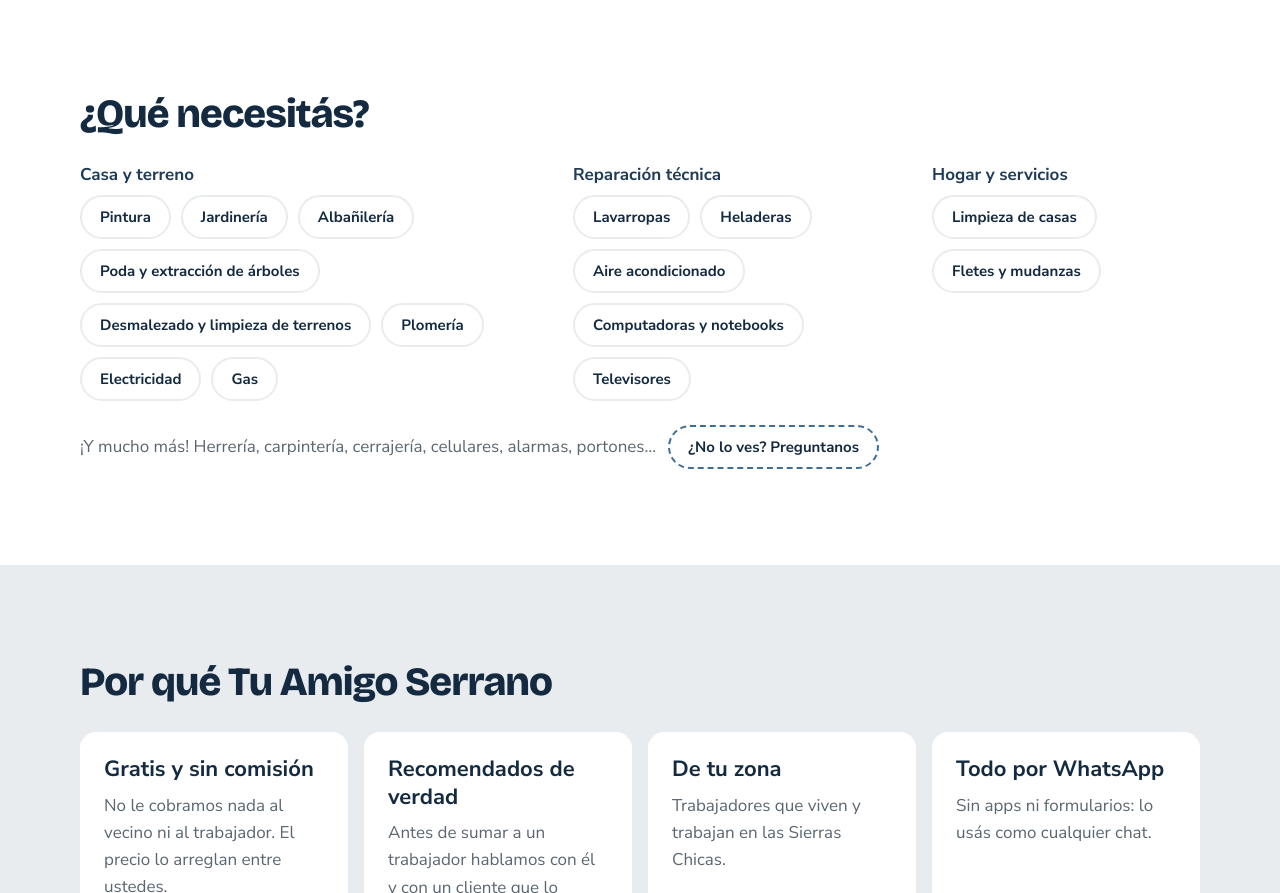
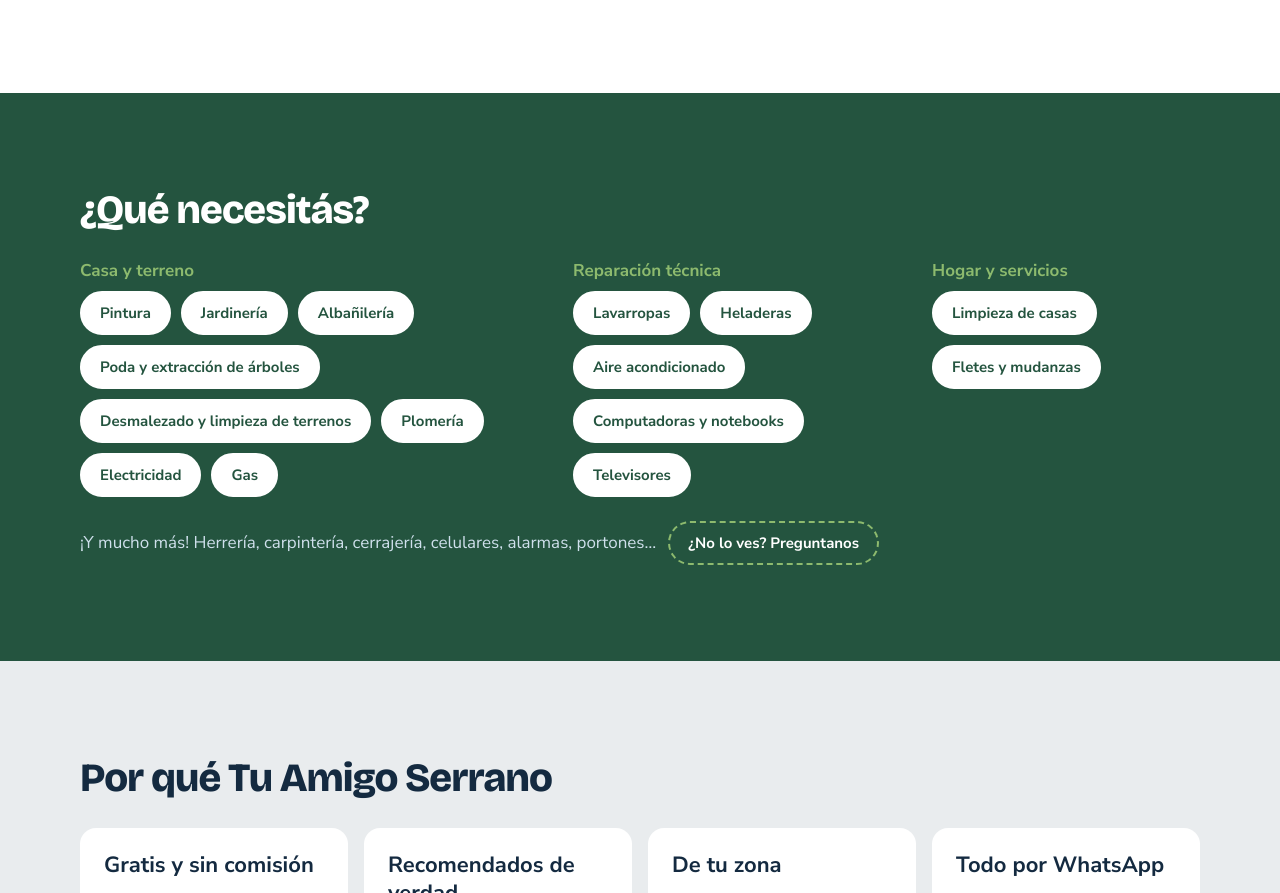
Before and after one commit to Juanigna11/TuAmigoSerrano-, a plain HTML site: page index.html in a window 1280 px wide. Shown: the part 1155-2048 px from the top of the page. Drawn offline with nearby package versions, Linux system fonts and the light colour scheme; no server answers.

Commit message:
¿Qué necesitás? en bloque verde serrano con chips blancos; borde verde loma en el botón flotante
Co-Authored-By: Claude Opus 5.5 <noreply@anthropic.com>
Claude-Session: https://claude.ai/code/session_01LDNeVLGskCdB8r3Rc6quP4

```diff
--- a/css/styles.css
+++ b/css/styles.css
@@ -535,6 +535,30 @@ a {
   border-style: solid;
 }
 
+/* La sección entera en verde serrano: el bloque de color de la marca.
+   Títulos en blanco y verde loma, chips blancos con texto verde. */
+.seccion--verde {
+  background: var(--verde-serrano);
+  color: var(--celeste-niebla);
+  --foco: var(--amarillo-sol);       /* el contorno de teclado se tiene que ver sobre verde */
+}
+.seccion--verde h2 { color: var(--blanco); }
+.seccion--verde .rubros__grupo h3 { color: var(--verde-loma); }
+.seccion--verde .rubros__mas { color: var(--celeste-niebla); }
+.seccion--verde .etiqueta {
+  border-color: var(--blanco);
+  color: var(--verde-serrano);
+}
+.seccion--verde .etiqueta--otro {
+  background: transparent;
+  border: 2px dashed var(--verde-loma);
+  color: var(--blanco);
+}
+.seccion--verde .etiqueta--otro:hover {
+  background: rgba(255, 255, 255, 0.1);
+  border-style: solid;
+}
+
 
 /* ---------- 8. Por qué ---------- */
 .razones {
@@ -869,7 +893,8 @@ a {
   background: var(--verde-serrano);
   color: var(--blanco);
   /* sombra en azul (no gris) para separarlo del fondo */
-  box-shadow: 0 6px 18px rgba(20, 42, 64, 0.35);
+  /* sombra + borde verde loma: así se distingue también sobre las secciones verdes */
+  box-shadow: inset 0 0 0 2px var(--verde-loma), 0 6px 18px rgba(20, 42, 64, 0.35);
   --foco: var(--azul-profundo);
 
   /* Escondido al principio. visibility: hidden además evita
--- a/index.html
+++ b/index.html
@@ -152,7 +152,7 @@
     <!-- =====================================================
          4. OFICIOS
          ===================================================== -->
-    <section class="seccion seccion--sin-arriba" id="oficios" aria-labelledby="titulo-oficios">
+    <section class="seccion seccion--verde" id="oficios" aria-labelledby="titulo-oficios">
       <div class="contenedor">
         <h2 id="titulo-oficios">¿Qué necesitás?</h2>
 
```
